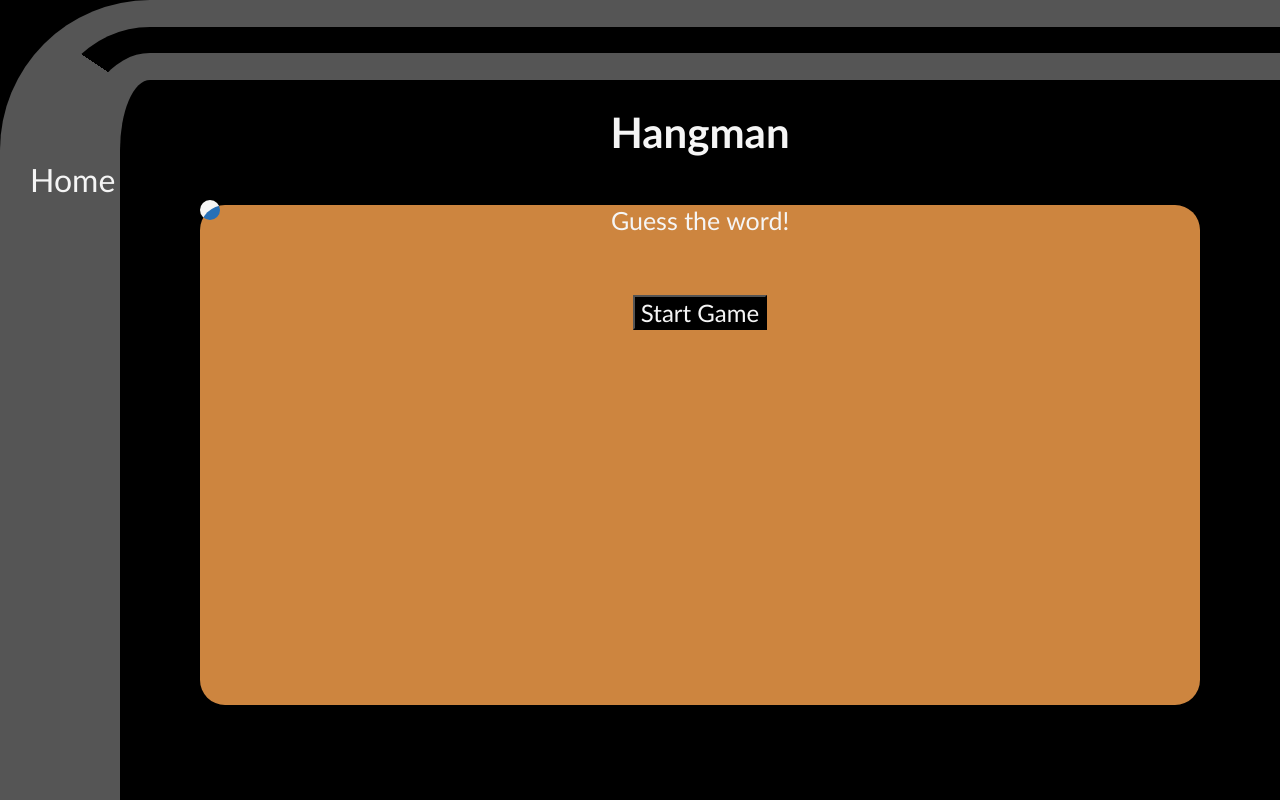
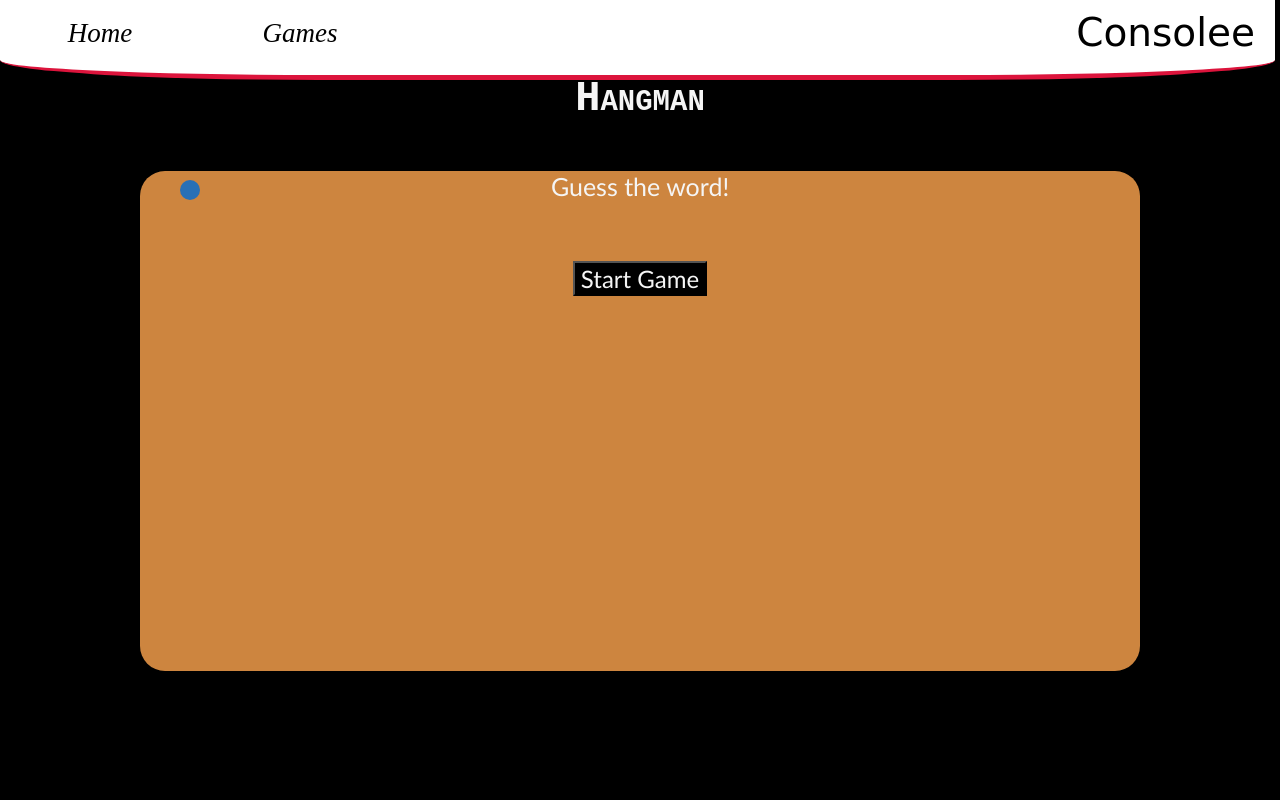
Before and after one commit to tcgconsolee/tcgconsolee.github.io, a plain HTML site: page games/hangman.html in a window 1280 px wide. Drawn offline with Linux system fonts and the light colour scheme.

Commit message:
Update hangman.html

```diff
--- a/games/hangman.html
+++ b/games/hangman.html
@@ -8,14 +8,10 @@
     <style>
         body {
             margin: 0px;
-            border-top: 80px double #555;
-            border-left: 120px solid #555;
-            border-top-left-radius: 150px;
             padding: 27px;
             background-color: black;
             font-size: 21px;
             text-align: center;
-            font-family:'Gill Sans', 'Gill Sans MT', Calibri, 'Trebuchet MS', sans-serif;
             color:whitesmoke;
             cursor: none;
         }
@@ -23,7 +19,7 @@
             background: none;
             text-decoration: underline;
         }
-        div {
+        .circle {
             background-color:peru;
             font-size: 25px;
             text-align: center;
@@ -36,10 +32,33 @@
             display: inline-block;
             z-index:-5;
         }
+        .menu {
+            position: fixed;
+            top: 0;
+            left: 0;
+            width: 1275px;
+            height: 75px;
+            background: white;
+            border-bottom: solid crimson 5px;
+            border-bottom-left-radius: 25%;
+            border-bottom-right-radius: 25%;
+    }
         a {
+            position: relative;
+            z-index: 5;
+            margin-top: 18;
+            font-size: 23px;
             text-decoration: none;
             cursor: none;
-            position: relative
+            font-style: italic;
+            font-family:'Times New Roman', Times, serif;
+        }
+        .menu a {
+            width: 200px;
+            margin-top: 18;
+            color: black;
+            float: left;
+            font-size: 27px;
         }
         a:after {
           content: '';
@@ -52,10 +71,28 @@
   background: whitesmoke;
   transition: width .3s ease;
         }
+        .menu a:after {
+            background: black;
+        }
         a:hover:after {
             width: 100%;
   left: 0%;
   background: whitesmoke;
+        }
+        .menu a:hover:after {
+            background: black
+        }
+        .menu .author {
+            font-family:'Brush Script MT', Brush, cursive;
+            font-size: 39px;
+            color: black;
+            margin-top: 10;
+            float: right;
+            margin-right: 20;
+        }
+        h1, h2 {
+            font-family:'Courier New', Courier, monospace;
+            font-variant:small-caps;
         }
         img {
             height: 150px;
@@ -96,7 +133,12 @@
 </head>
 <body>
     <div class="mouse" id="mouse"></div>
-    <h1>Hangman</h1>
+    <div class = "menu">
+        <a href = "/home" class = "interactable">Home</a>
+        <a href="../games" class = "interactable">Games</a>
+        <div class = "author">Consolee</div>
+        </div>
+    <h1><br>Hangman</h1>
     <script type = "text/javascript">
         window.addEventListener("keydown", function(e) {
     if(["Space","ArrowUp","ArrowDown","ArrowLeft","ArrowRight"].indexOf(e.code) > -1) {
@@ -106,7 +148,6 @@
     </script>
     <div class = "circle" id = "hangmansq">Guess the word! <br> <br> <br>
         <button type = "button" id = "clickerF" class = "interactable"onclick = "generateHGMgame()" style = "background-color: black;color: whitesmoke;font-size: x-large;font-family:'Gill Sans', 'Gill Sans MT', Calibri, 'Trebuchet MS', sans-serif;cursor: none;">Start Game</button><br>
-        <a href = "/home" style="position:fixed;color:whitesmoke;top:20%;left:50%;margin-left:-610px;position:fixed;font-size: xx-large;" class = "interactable">Home</a>
         <script type = "text/javascript">
             const mouse = document.getElementById('mouse')
             const interactables = document.getElementsByClassName('interactable')
@@ -141,8 +182,8 @@
                 mouse.style.borderRadius = "100%"
             })
             window.addEventListener('mousemove', (e) => {
-                mouse.style.left = ((e.clientX) - 25) + "px";
-                mouse.style.top = ((e.clientY) - 25) + "px";
+                mouse.style.left = ((e.clientX)) + "px";
+                mouse.style.top = ((e.clientY)) + "px";
             })
             const mouseenter = [
                 {
```
